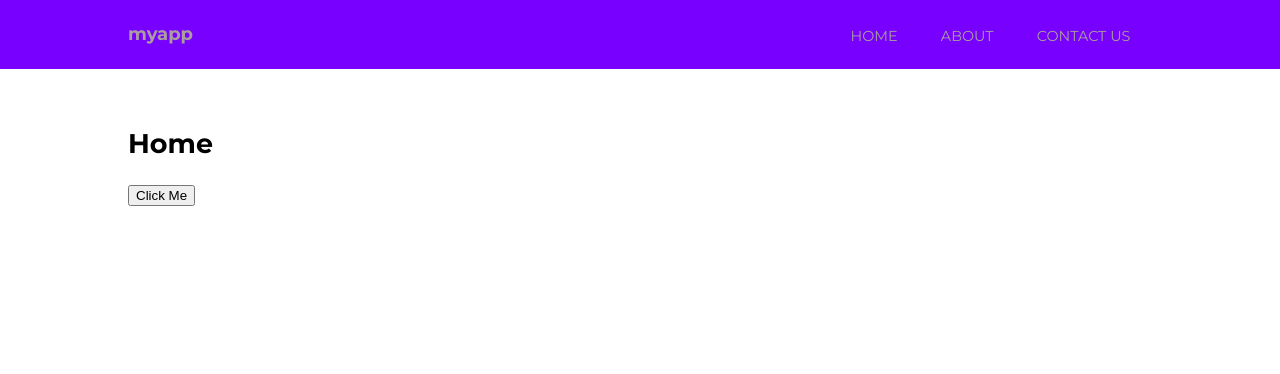
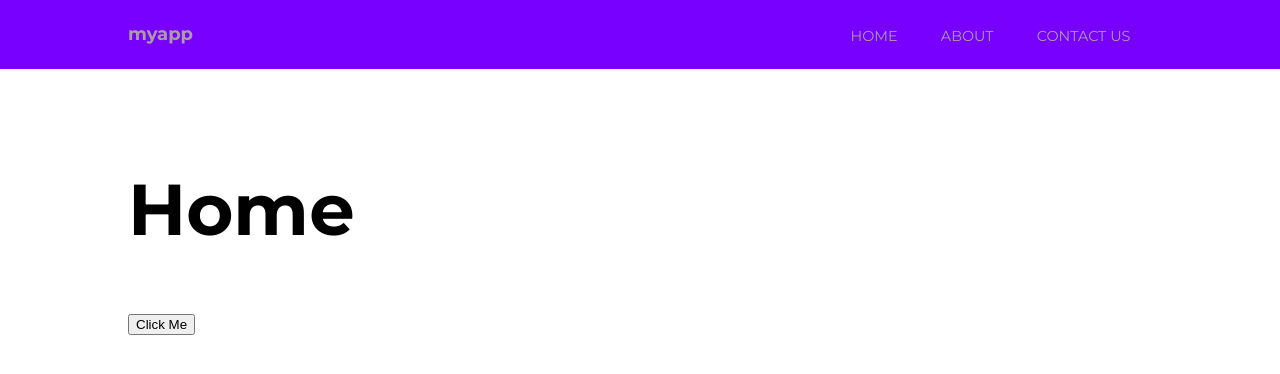
Before and after one commit to ChristaStephens/AngularTutorial, an Angular app: page / in a window 1280 px wide. Shown: the top 374 px of the page. Built offline with nearby package versions, Linux system fonts and the light colour scheme.

Commit message:
added ngclass to home componenet

```diff
--- a/src/app/home/home.component.html
+++ b/src/app/home/home.component.html
@@ -24,5 +24,7 @@
     to represent a diff CSS class. Properties
     now are classes defined in SCSS
  -->
-<h1 [class.gray]="h1Style">Home</h1>
+<h1 [ngClass]="{
+    'gray': h1Style, 'large': !h1Style
+}">Home</h1>
 <button (click)="firstClick()">Click Me</button>
```
